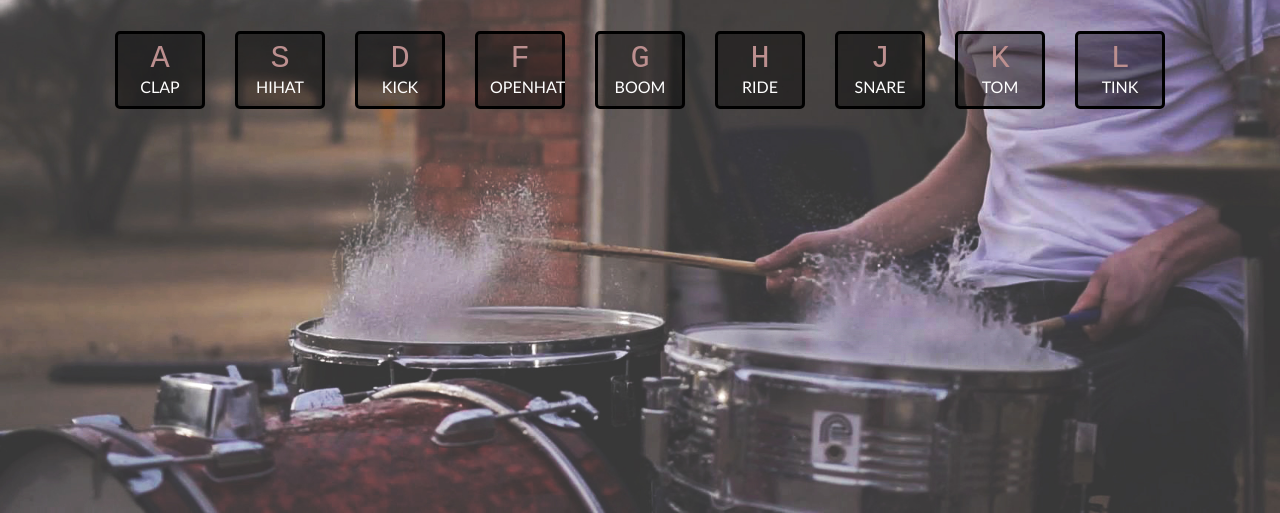
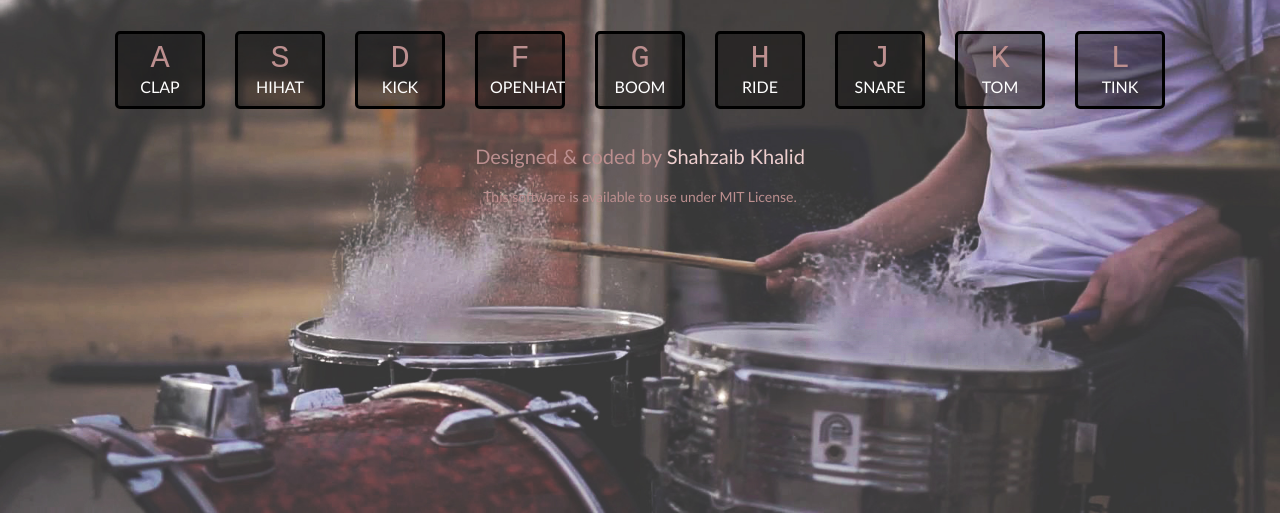
Before and after one commit to shahzaibkhalid/electronic-drum-kit, a plain HTML site: page index.html in a window 1280 px wide. Shown: the part 287-800 px from the top of the page. Drawn offline with Linux system fonts and the light colour scheme.

Commit message:
Add footer detail

```diff
--- a/index.html
+++ b/index.html
@@ -64,6 +64,10 @@
     <audio data-key="76" src="./sounds/tink.wav"></audio>
 
     <script src="./script.js"></script>
+    <footer>
+        <p class="footer-personal">Designed &amp; coded by <a href="https://shahzaibkhalid.github.io" target="_blank">Shahzaib Khalid</a></p>
+        <p class="footer-code-license">This software is available to use under MIT License.</p>
+    </footer>
 </body>
 
 </html>
--- a/style.css
+++ b/style.css
@@ -77,3 +77,19 @@ kbd {
     box-shadow: 0 0 2px rosybrown;
     border-color: rosybrown;
 }
+
+/* styling footer texts */
+.footer-personal {
+    text-align: center;
+    font-size: 20px;
+    color: rosybrown;
+}
+.footer-code-license {
+    text-align: center;
+    font-size: 14px;
+    color: rosybrown;
+}
+a {
+    color: #EECFCF;
+    text-decoration: none;
+}
```
